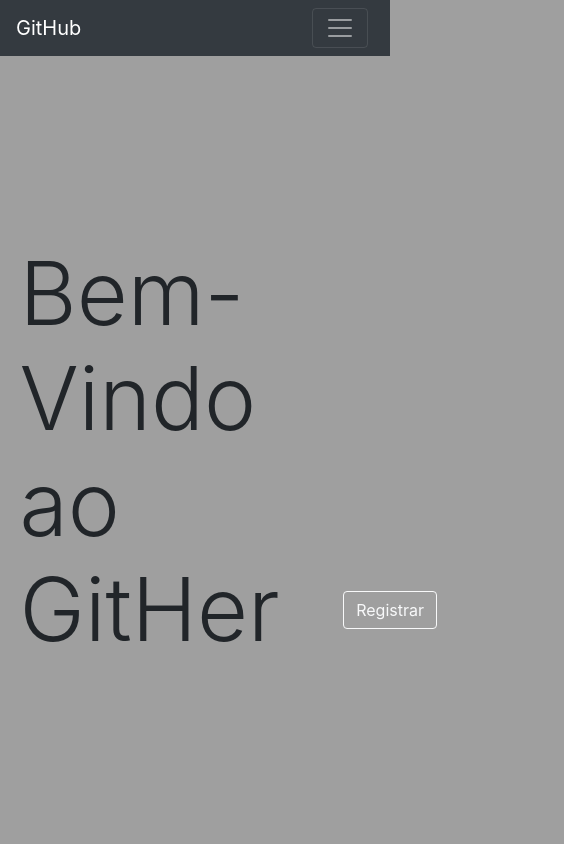
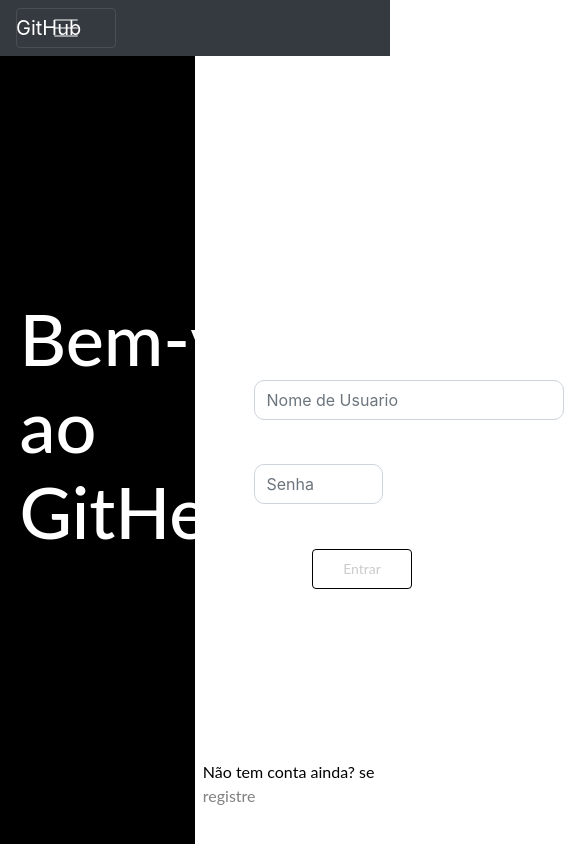
Before and after one commit to Diperblue/GitHer, a plain HTML site: page index.html in a window 390 px wide. Shown: the whole page, 564 px wide, since content can reach past the window. Drawn offline with nearby package versions, Linux system fonts and the light colour scheme.

Commit message:
Update All
Deixando o site mais bonito a responsividade não esta arumada ainda mais vou resolve isso.

```diff
--- a/index.html
+++ b/index.html
@@ -10,9 +10,14 @@
     <script src="https://maxcdn.bootstrapcdn.com/bootstrap/4.5.2/js/bootstrap.min.js"></script>
     <link rel="stylesheet" href="./styles/index.css">
 </head>
+ <!--body-->
 <body>
+  <div class="backgraundcolor" class="col-12"></div>
+  <div class="sidenav"></div>
+  <h1 id='title'>Bem-vindo ao<br>GitHer</h1>
+  <!--NavBar-->
     <div id='backgraund'></div>
-    <nav class="navbar navbar-expand-md bg-dark navbar-dark" id='navbar-index'>
+    <nav class="navbar navbar-expand-md bg-dark navbar-dark">
         <a class="navbar-brand" href="./index.html">GitHub</a>
         <button class="navbar-toggler" type="button" data-toggle="collapse" id='button-collapsible-Navbar' data-target="#collapsibleNavbar">
           <span class="navbar-toggler-icon"></span>
@@ -29,10 +34,24 @@
         </div>
       </nav>
       <br>
+    <!--NavBar-->
+
+    <!--Login-->
+      <form>
+        <div class="form-group">
+           <input type="text"  id="user" class="form-control" placeholder="Nome de Usuario">
+        </div>
+        <div class="form-group">
+           <input type="password" id="senha" class="form-control col-4" placeholder="Senha">
+        </div>
+     </form>
     </nav>
-    <main>
-    <h1 class="display-2 col-6" id='title'>Bem-Vindo ao <br>GitHer</h1>
-    </main>
-    <button id='register-button-index' type="button" class="btn btn-outline-light text-grey">Registrar</button>
+    <div class="wrapper">
+      <div class="btn">
+        <button type="button" id='login'>Entrar</button>
+      </div>
+    </div>
+    <p id="login_page-index">Não tem conta ainda? se <a href="./pages/login_page.html" style="color: gray;">registre</a></p>
+    <!--Login-->
 </body>
 </html>
--- a/styles/index.css
+++ b/styles/index.css
@@ -1,20 +1,104 @@
-body {
-    background-color:rgba(66, 66, 66, 0.507);
+html, body {
+    padding: 0;
+    width: 100%;
 }
 #title {
     position: absolute;
-    top:28.5%;
+    top:35%;
     padding-left: max(5%);
+    font-size: 4.50em;
+    color: white;
+    font-family: "Lato", sans-serif;
 }
-#register-button-index {
-    position:absolute;
-    top:70%;
-    left:88%;
-}
-#button-collapsible-Navbar {
-    position: absolute;
-    left:80%;
+#collapsibleNavbar {
+    width: 100%;
 }
 #navbar-index {
     width: 100%;
 }
+button {
+    position: absolute;
+}
+#login {
+    top: 65%;
+    left:80%;
+}
+#login_page-index {
+    position: absolute;
+    top: 90%;
+    left: 52%;
+    font: 14px;
+    color: black;
+    font-family: "Lato", sans-serif;
+}
+#user {
+    position: absolute;
+    top: 45%;
+    left: 65%;
+    width: 310px;
+    height: 40px;
+    border-radius: 10px;
+}
+#senha {
+    position: absolute;
+    top: 55%;
+    left: 65%;
+    border-radius: 10px;
+    width: 310px;
+    height: 40px;
+}
+.sidenav {
+    position: absolute;
+    height: 100%;
+    width: 50%;
+    background-color: #000;
+}
+button {
+    background: none;
+    color: #ccc;
+    width: 100px;
+    height: 40px;
+    border: 1px solid #000000;
+    font-size: 14px;
+    border-radius: 4px;
+    transition: .6s;
+    overflow: hidden;
+    font-family: "Lato", sans-serif;
+}
+button:fucus {
+    content: '';
+    display: block;
+    position: absolute;
+    background: rgba(255,255,255,.5);
+    width: 60px;
+    height: 100%;
+    left: 0;
+    top: 0;
+    opacity: .5s;
+    filter: blur(30px);
+    transform: translateX(-130px) skewX(-15deg);
+}
+button::after {
+    content: '';
+    display: block;
+    position: absolute;
+    background: rgba(255,255,255,.2);
+    width: 30px;
+    height: 100%;
+    left: 30px;
+    top: 0;
+    opacity: 0;
+    filter: blur(30px);
+    transform: translateX(-100px) scaleX(-15deg);
+}
+
+button:hover {
+    background: #000000;
+    cursor: pointer;
+}
+
+button:hover:beforce {
+    transform: translateX(300px) skewX(-15deg);
+    opacity: 1;
+    transition: .7s;
+}
```
Also changed, not shown: pages/login_page.html (added), 1 other file.
